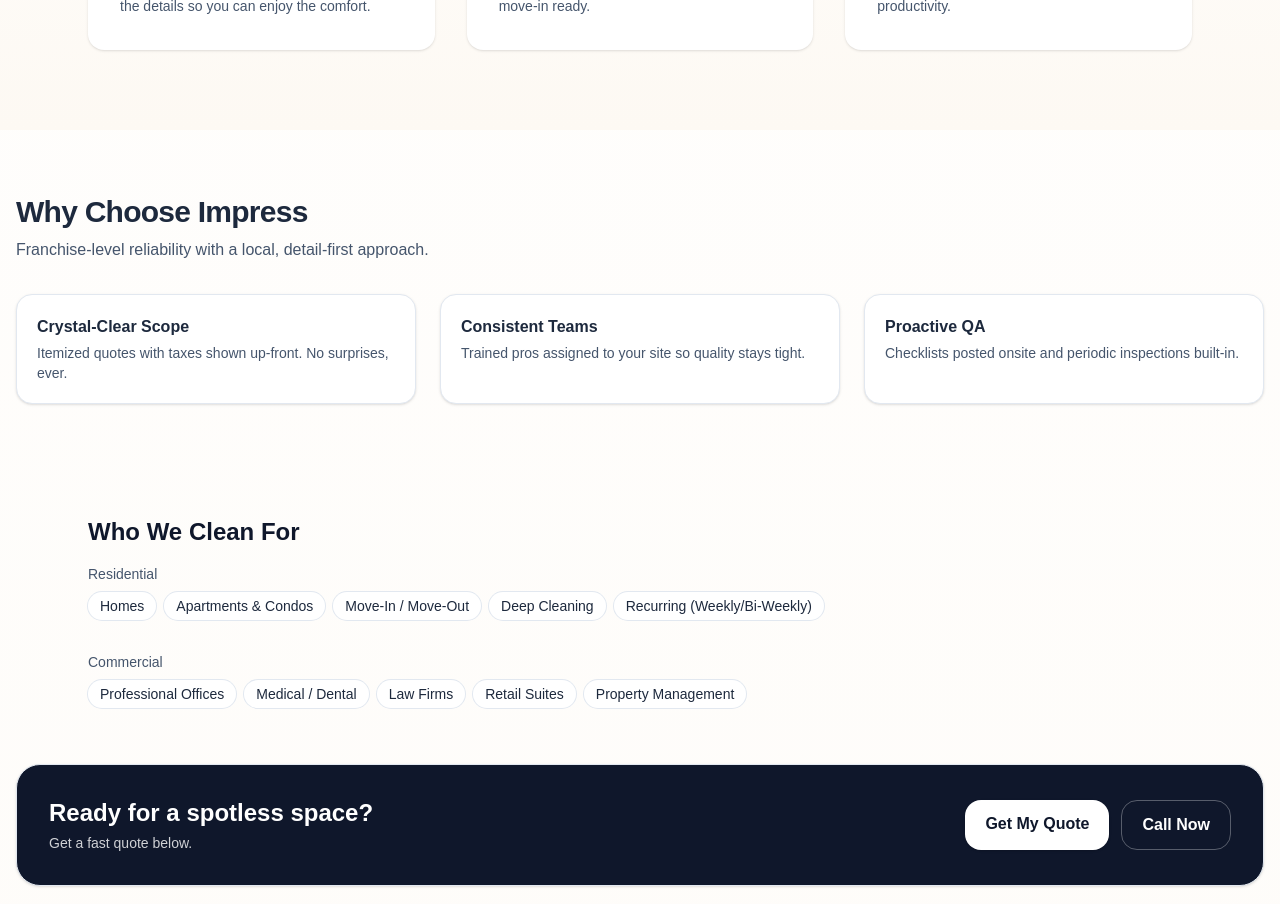
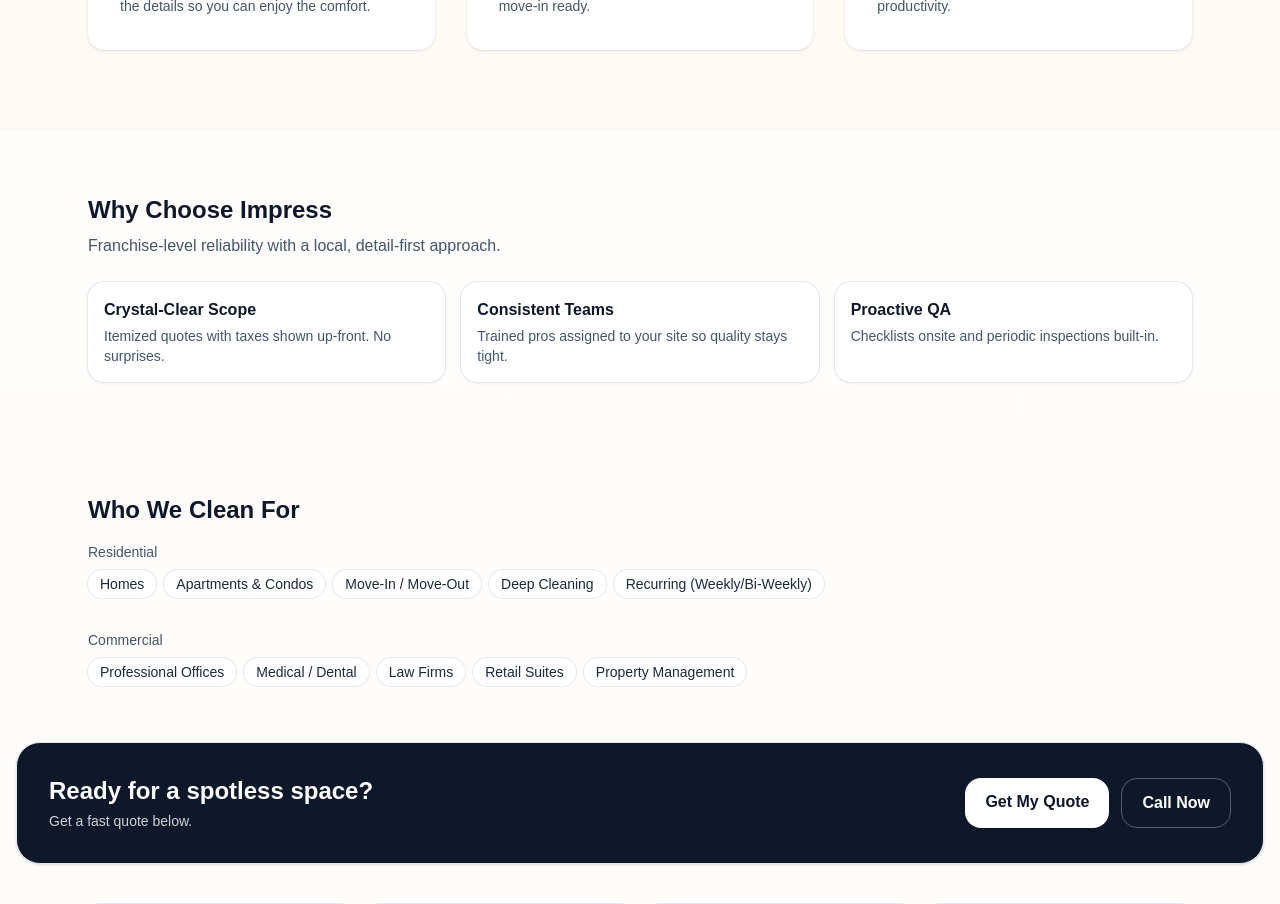
Before and after one commit to resp23f/impress-cleaning-site, a Next.js app: page / in a window 1280 px wide. Shown: the part 1200-2104 px from the top of the page. Built offline with nearby package versions, Linux system fonts and the light colour scheme.

Commit message:
Remove old page-level footer; use global Footer component

```diff
--- a/src/app/ImpressCleaningSite.jsx
+++ b/src/app/ImpressCleaningSite.jsx
@@ -246,18 +246,40 @@ export default function ImpressCleaningSite() {
   </div>
 </section>
 
-      {/* Why Us */}
-      <section id="why" className="mx-auto max-w-7xl px-4 py-16">
-        <header className="max-w-2xl">
-          <h2 className="text-2xl md:text-3xl font-bold tracking-tight">Why Choose Impress</h2>
-          <p className="mt-2 text-slate-600">Franchise‑level reliability with a local, detail‑first approach.</p>
-        </header>
-        <div className="mt-8 grid md:grid-cols-3 gap-6">
-          <Pillar title="Crystal‑Clear Scope" desc="Itemized quotes with taxes shown up‑front. No surprises, ever." />
-          <Pillar title="Consistent Teams" desc="Trained pros assigned to your site so quality stays tight." />
-          <Pillar title="Proactive QA" desc="Checklists posted onsite and periodic inspections built‑in." />
+{/* Why Choose Impress Cleaning Services */}
+<section className="py-16" id="why">
+  <div className="mx-auto max-w-6xl px-6">
+    <h2 className="text-2xl font-bold text-slate-900">Why Choose Impress</h2>
+    <p className="text-slate-600 mt-2">
+      Franchise-level reliability with a local, detail-first approach.
+    </p>
+
+    <div className="mt-6 grid grid-cols-1 sm:grid-cols-2 lg:grid-cols-3 gap-4">
+      {[
+        {
+          title: "Crystal-Clear Scope",
+          desc: "Itemized quotes with taxes shown up-front. No surprises."
+        },
+        {
+          title: "Consistent Teams",
+          desc: "Trained pros assigned to your site so quality stays tight."
+        },
+        {
+          title: "Proactive QA",
+          desc: "Checklists onsite and periodic inspections built-in."
+        }
+      ].map(({ title, desc }) => (
+        <div
+          key={title}
+          className="rounded-2xl bg-white ring-1 ring-slate-200 shadow-sm px-4 py-4"
+        >
+          <h3 className="font-semibold text-slate-900">{title}</h3>
+          <p className="text-slate-600 text-sm mt-1">{desc}</p>
         </div>
-      </section>
+      ))}
+    </div>
+  </div>
+</section>
 
 {/* Who we clean for */}
 <section className="py-12" id="who-we-clean">
```
